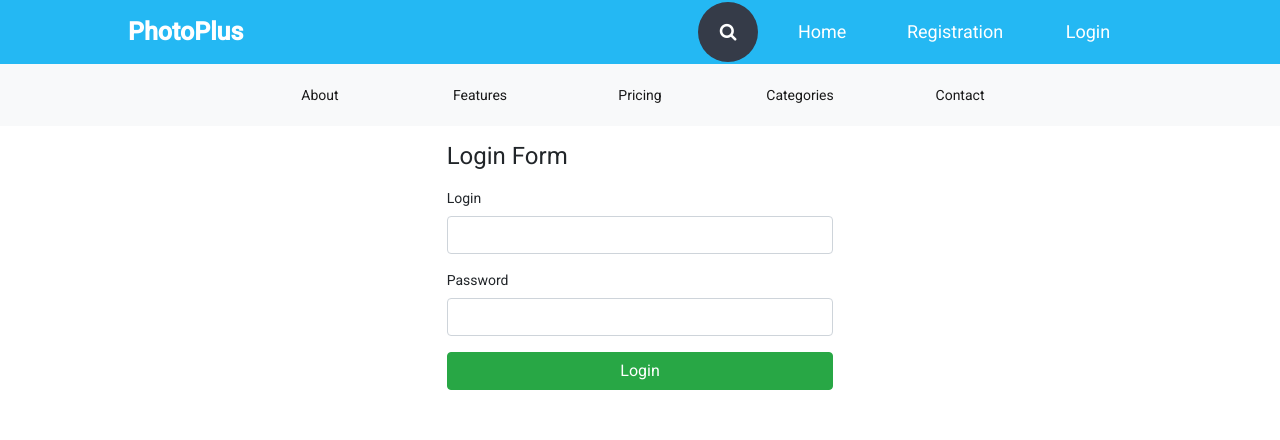
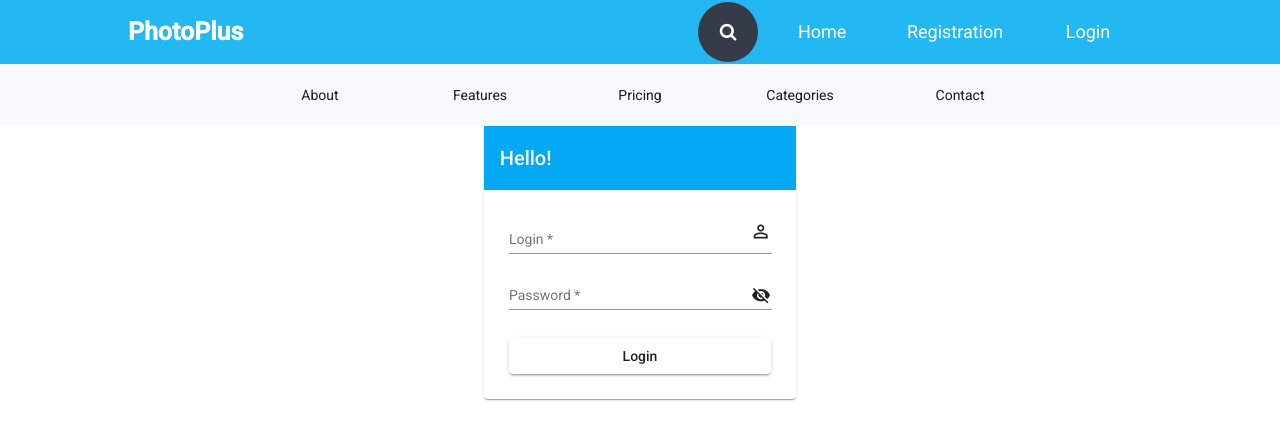
Before and after one commit to latusikl/PhotoPlus, an Angular app in the folder PhotoPlusFrontend/PhotoPlus/: page /login in a window 1280 px wide. Shown: the top 440 px of the page. Built offline with nearby package versions, Linux system fonts and the light colour scheme; a web font is replaced by a local one.

Commit message:
Used Angular Material to create login form.

```diff
--- a/PhotoPlusFrontend/PhotoPlus/package.json
+++ b/PhotoPlusFrontend/PhotoPlus/package.json
@@ -12,10 +12,11 @@
   "private": true,
   "dependencies": {
     "@angular/animations": "~9.0.6",
-    "@angular/cdk": "^9.1.3",
+    "@angular/cdk": "^9.2.1",
     "@angular/common": "~9.0.6",
     "@angular/compiler": "~9.0.6",
     "@angular/core": "~9.0.6",
+    "@angular/flex-layout": "^9.0.0-beta.29",
     "@angular/forms": "~9.0.6",
     "@angular/localize": "^9.1.0",
     "@angular/material": "^9.1.3",
--- a/PhotoPlusFrontend/PhotoPlus/src/app/components/login/login.component.html
+++ b/PhotoPlusFrontend/PhotoPlus/src/app/components/login/login.component.html
@@ -1,22 +1,26 @@
-<div class="container col-4">
-    <h1>Login Form</h1>
-    <form [formGroup]="loginForm" (ngSubmit)="onSubmit()">
-        <div class="form-group">
-            <label for="login">Login</label>
-            <input formControlName="login" type="text" class="form-control" [ngClass]="{ 'is-invalid': submitted && f.login.errors }">
-            <div *ngIf="submitted && f.login.errors" class="invalid-feedback">
-              <div *ngIf="f.login.errors.required">Login is required</div>
-              <div *ngIf="f.login.errors.minlength">Login must be at least 5 characters</div>
-            </div>
-        </div>
-        <div class="form-group">
-          <label for="pass">Password</label>
-          <input formControlName="password" type="password" class="form-control" id="pass" [ngClass]="{ 'is-invalid': submitted && f.password.errors }">
-          <div *ngIf="submitted && f.password.errors" class="invalid-feedback">
-            <div *ngIf="f.password.errors.required">Password is required</div>
-            <div *ngIf="f.password.errors.minlength">Password must be at least 6 characters</div>
-          </div>
-        </div>
-        <button type="submit" class="btn btn-success btn-block">Login</button>
+<div class="main-div" fxLayoutAlign="center center" fxFlexFill>
+  <mat-card fxFlex="25">
+    <mat-toolbar class="toolbar" color="primary"> Hello! </mat-toolbar>
+    <form class="login-form" fxLayoutAlign="stretch" fxLayout="column" [formGroup]="loginForm" (ngSubmit)="onSubmit()">
+      <mat-form-field>
+        <mat-label >Login</mat-label>
+        <input matInput formControlName="login" [ngClass]="{ 'is-invalid': submitted && f.login.errors }">
+        <mat-icon matSuffix> perm_identity </mat-icon>
+          <mat-error *ngIf="f.login.errors.required">Login is required.</mat-error>
+          <mat-error *ngIf="f.login.errors.minlength">Login must be at least 5 characters</mat-error>
+      </mat-form-field>
+
+      <mat-form-field>
+        <mat-label>Password</mat-label>
+        <input matInput [type]="hide ? 'password' : 'text'" formControlName="password" [ngClass]="{ 'is-invalid': submitted && f.password.errors }">
+        <button mat-icon-button matSuffix (click)="hide = !hide" [attr.aria-label]="'Hide password'" [attr.aria-pressed]="hide">
+          <mat-icon class="icon-display"> {{hide ? 'visibility_off' : 'visibility'}} </mat-icon>
+        </button>
+        <mat-error *ngIf="f.password.errors.required">Password is required.</mat-error>
+        <mat-error *ngIf="f.password.errors.minlength">Password must be at least 6 characters</mat-error>
+      </mat-form-field>
+
+      <button class="form-button" mat-raised-button type="submit">Login</button>
     </form>
+  </mat-card>
 </div>
--- a/PhotoPlusFrontend/PhotoPlus/src/app/components/login/login.component.scss
+++ b/PhotoPlusFrontend/PhotoPlus/src/app/components/login/login.component.scss
@@ -1,8 +1,15 @@
-
-.optional{
-    color:red;
+.main-div mat-card {
+  padding: 0px;
 }
 
-.container {
-  margin-top: 1em;
+.login-form {
+  padding:25px;
 }
+
+.icon-display {
+  transform: scale(1.4);
+}
+
+.form-button {
+  margin-top: 10px;
+}
--- a/PhotoPlusFrontend/PhotoPlus/src/app/components/login/login.component.ts
+++ b/PhotoPlusFrontend/PhotoPlus/src/app/components/login/login.component.ts
@@ -9,6 +9,7 @@ import {LoginService} from "../../services/login.service";
 })
 export class LoginComponent implements OnInit {
 
+    hide = true;
     loginForm: FormGroup;
     submitted: boolean;
 
@@ -18,8 +19,8 @@ export class LoginComponent implements OnInit {
 
     ngOnInit(): void {
         this.loginForm = this.formBuilder.group({
-            login: ['', [Validators.required]],
-            password: ['', [Validators.required]]
+            login: ['', [Validators.required, Validators.minLength(5)]],
+            password: ['', [Validators.required, Validators.minLength(6)]]
         });
     }
 
--- a/PhotoPlusFrontend/PhotoPlus/src/styles.scss
+++ b/PhotoPlusFrontend/PhotoPlus/src/styles.scss
@@ -1,3 +1,31 @@
+
+// Custom Theming for Angular Material
+// For more information: https://material.angular.io/guide/theming
+@import '~@angular/material/theming';
+// Plus imports for other components in your app.
+
+// Include the common styles for Angular Material. We include this here so that you only
+// have to load a single css file for Angular Material in your app.
+// Be sure that you only ever include this mixin once!
+@include mat-core();
+
+// Define the palettes for your theme using the Material Design palettes available in palette.scss
+// (imported above). For each palette, you can optionally specify a default, lighter, and darker
+// hue. Available color palettes: https://material.io/design/color/
+$PhotoPlus-primary: mat-palette($mat-light-blue);
+$PhotoPlus-accent: mat-palette($mat-pink, A200, A100, A400);
+
+// The warn palette is optional (defaults to red).
+$PhotoPlus-warn: mat-palette($mat-red);
+
+// Create the theme object (a Sass map containing all of the palettes).
+$PhotoPlus-theme: mat-light-theme($PhotoPlus-primary, $PhotoPlus-accent, $PhotoPlus-warn);
+
+// Include theme styles for core and each component used in your app.
+// Alternatively, you can import and @include the theme mixins for each component
+// that you are using.
+@include angular-material-theme($PhotoPlus-theme);
+
 @import url('https://fonts.googleapis.com/css?family=Muli:400,700&display=swap');
 
 body {
@@ -12,3 +40,6 @@ body {
   justify-content: center;
   align-items: center;
 }
+
+html, body { height: 100%; }
+body { margin: 0; font-family: Roboto, "Helvetica Neue", sans-serif; }
```
Also changed, not shown: PhotoPlusFrontend/PhotoPlus/src/app/app.module.ts (+17 -1 lines), 1 other file (tests, documents, lock files or other folders).
